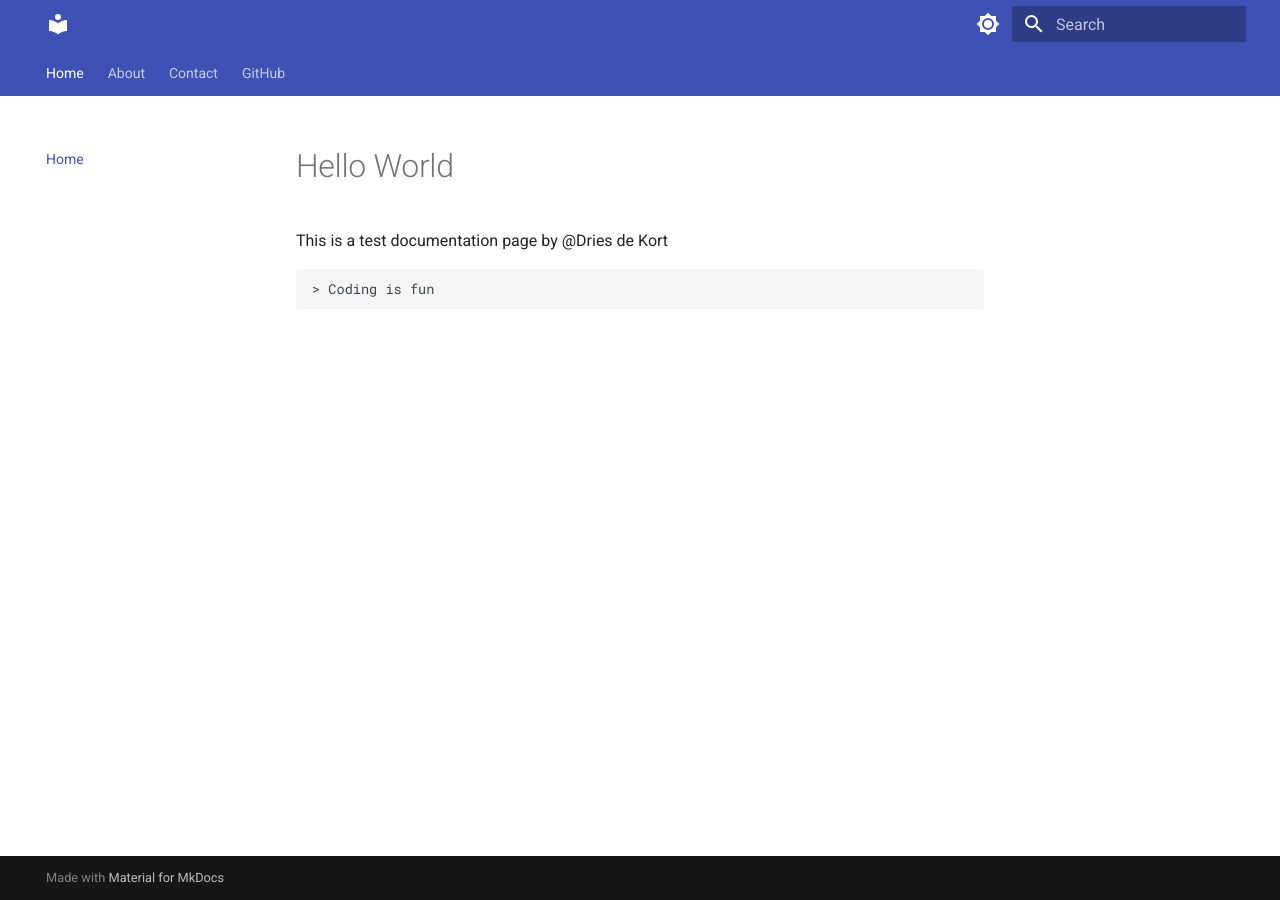
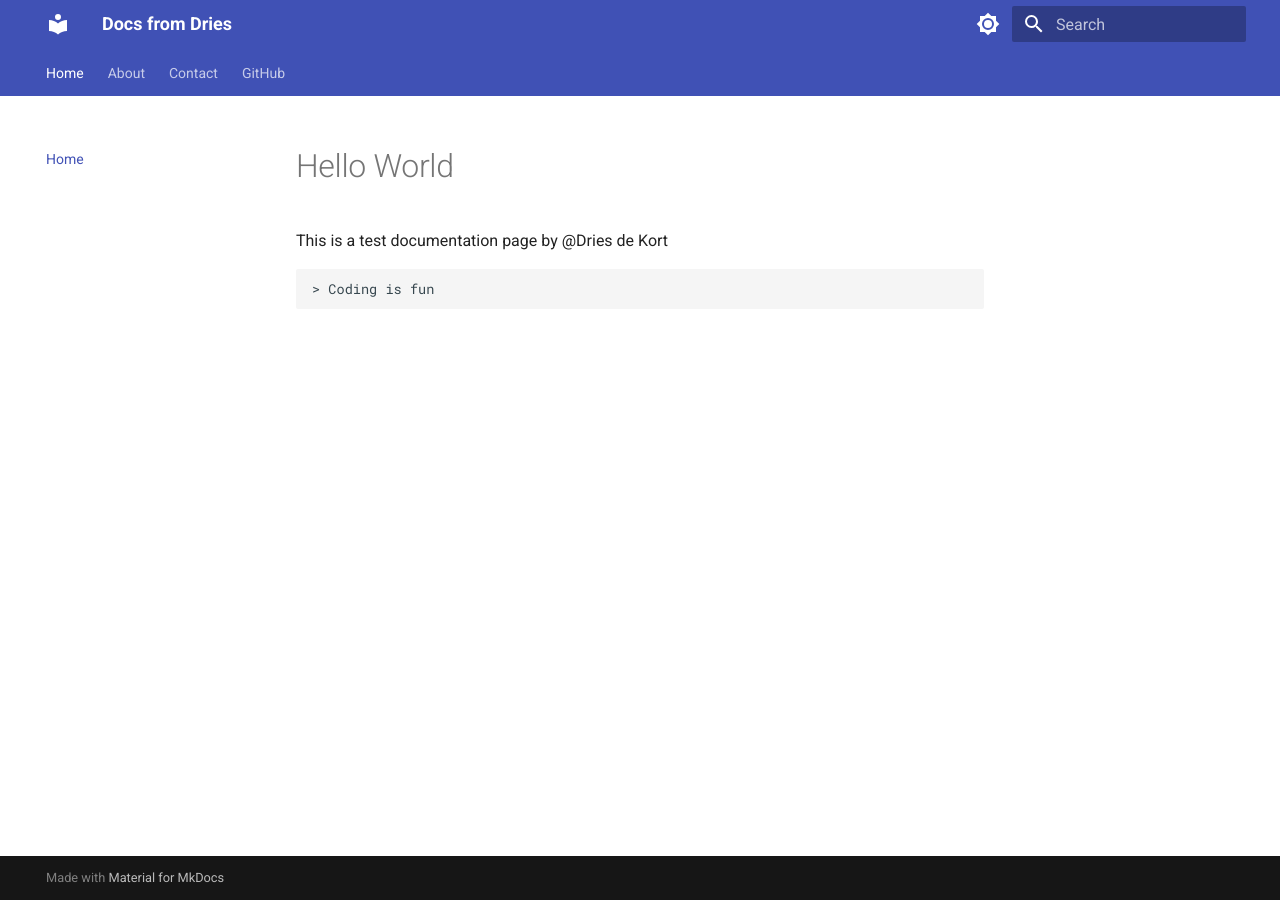
Before and after one commit to DriesdeKort/Driesdekort.github.io, an MkDocs documentation site: the page built from docs/index.md, in a window 1280 px wide. Built offline with MkDocs 1.6.1 and Material for MkDocs 9.7.7, drawn with Linux system fonts in a browser that asks for light colours.

Commit message:
add name

```diff
--- a/mkdocs.yml
+++ b/mkdocs.yml
@@ -1,3 +1,4 @@
+site_name: Docs from Dries
 site_description: This is a test site
 site_author: Dries
 nav:
```
